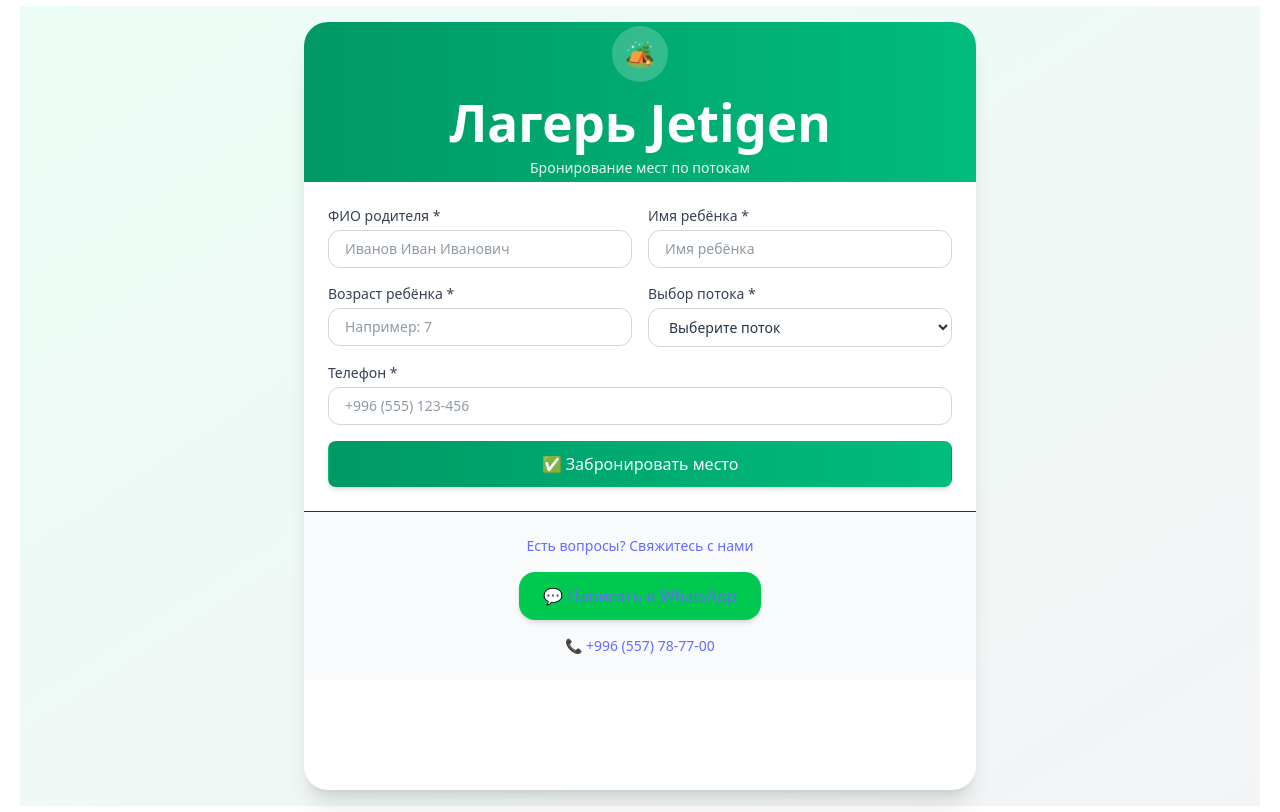
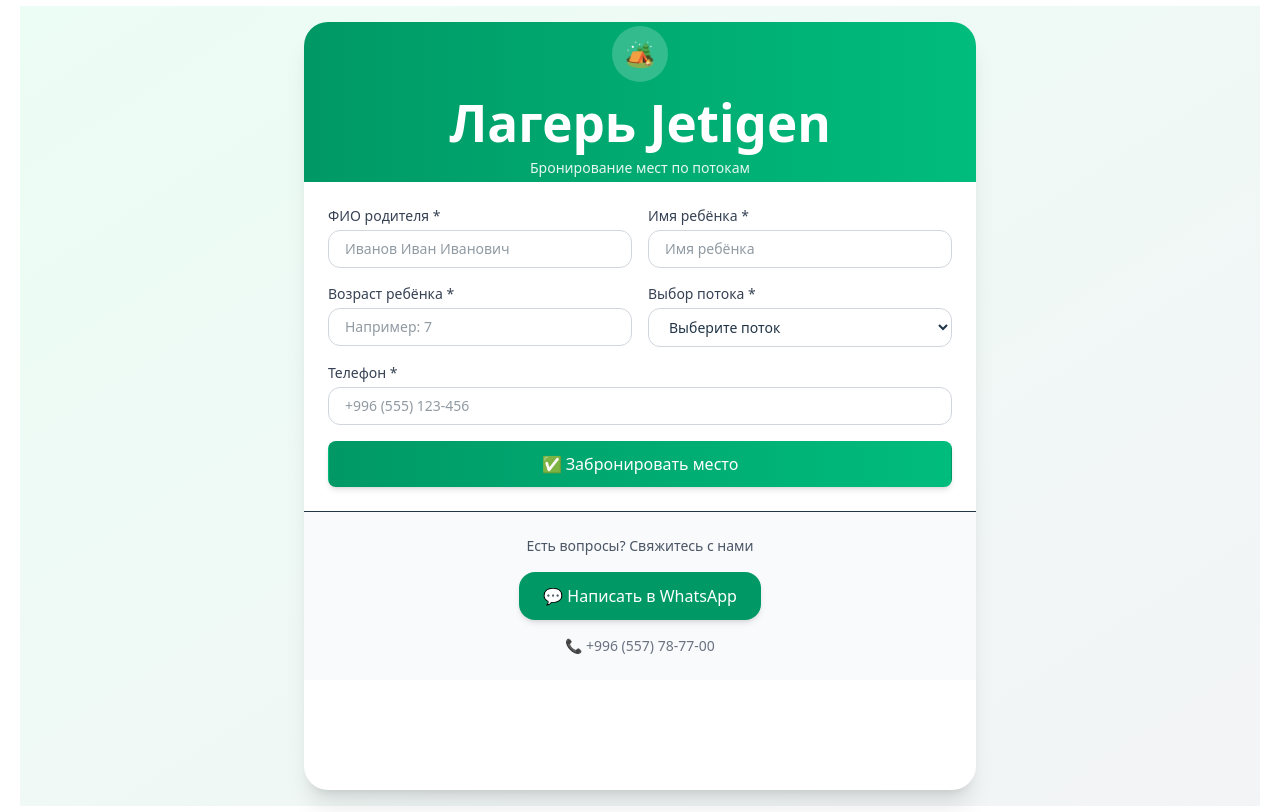
Before and after one commit to raimkulovbaiel1/Jetigen, a React (Vite) app: page / in a window 1280 px wide. Built offline with nearby package versions, Linux system fonts and the light colour scheme.

Commit message:
feract-jetigen

```diff
--- a/src/app/components/home/HeroSection.tsx
+++ b/src/app/components/home/HeroSection.tsx
@@ -84,7 +84,7 @@ const JetigenPage: React.FC = () => {
             href="https://wa.me/996557787700"
             target="_blank"
             rel="noopener noreferrer"
-            className="inline-flex items-center justify-center gap-2 bg-green-500 hover:bg-green-600 text-white px-6 py-3 rounded-2xl font-medium shadow-md hover:shadow-lg transition"
+            className="inline-flex items-center justify-center gap-2 bg-emerald-600  text-white px-6 py-3 rounded-2xl font-medium shadow-md hover:shadow-lg transition"
           >
             💬 Написать в WhatsApp
           </a>
--- a/src/index.css
+++ b/src/index.css
@@ -1,4 +1,4 @@
- @import "tailwindcss";
+@import "tailwindcss";
 
 @layer components {
   .input {
@@ -13,14 +13,8 @@
 
 a {
   font-weight: 500;
-  color: #646cff;
   text-decoration: inherit;
 }
-a:hover {
-  color: #535bf2;
-}
-
-
 
 h1 {
   font-size: 3.2em;
```
